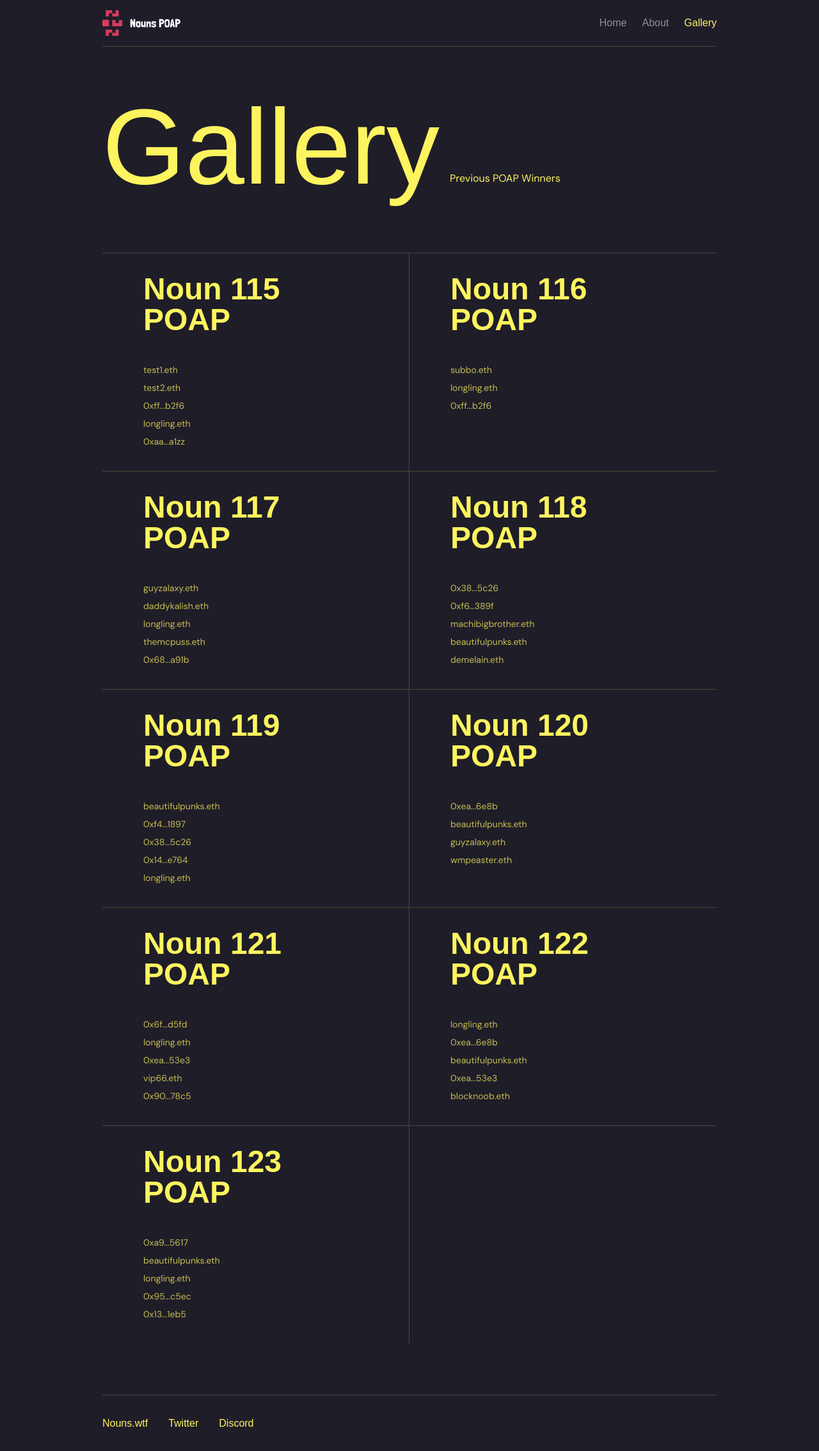
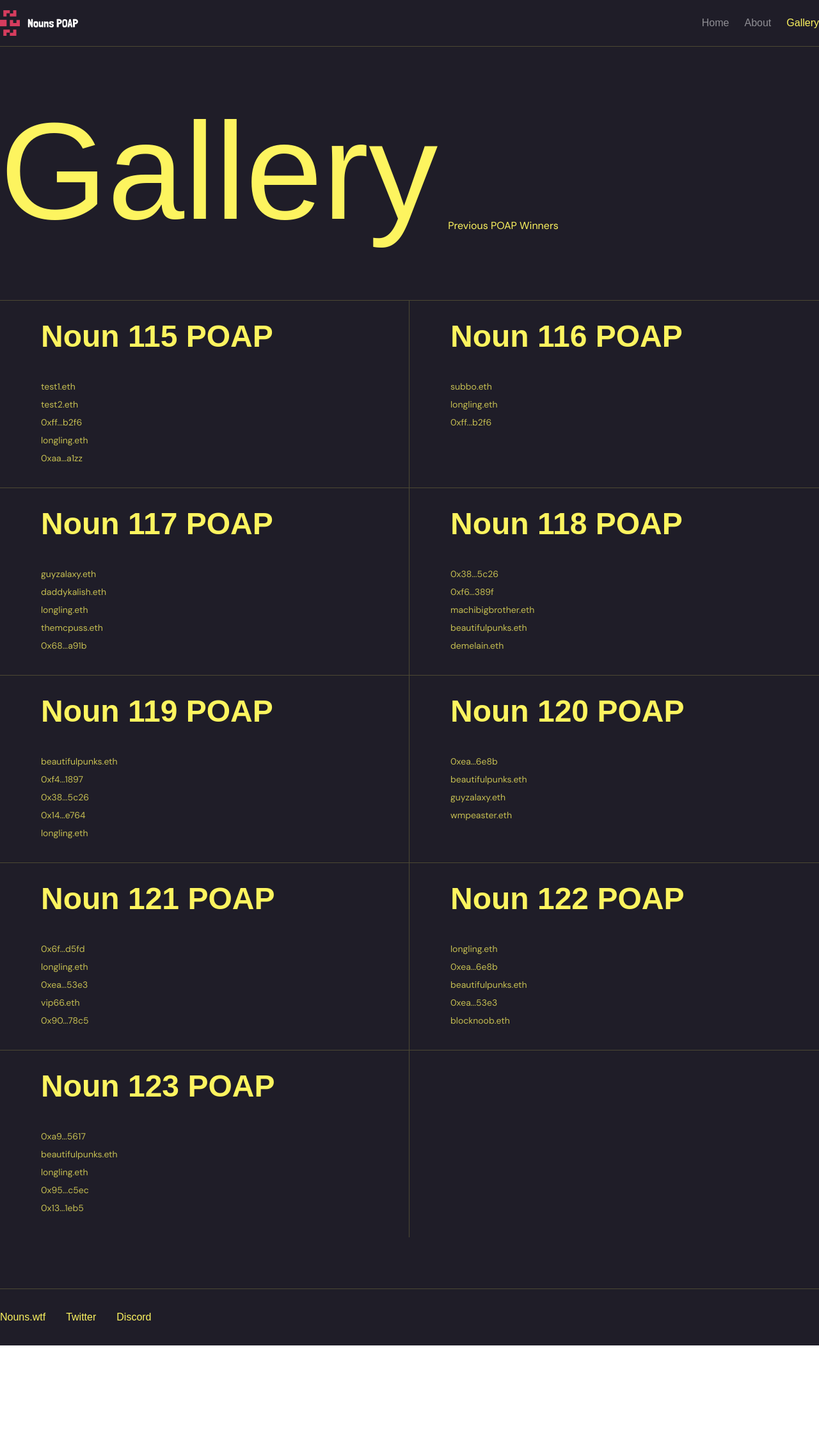
Before and after one commit to cdt-eth/Nouns-POAP, a Next.js app: page /gallery in a window 1280 px wide. Shown: the whole page at 64% size. After the commit the page ends 2103 px from the top, so only its background shows below. Built offline with nearby package versions, Linux system fonts and the light colour scheme; a web font is replaced by a local one.

Commit message:
max width fix

```diff
--- a/pages/about.tsx
+++ b/pages/about.tsx
@@ -5,7 +5,7 @@
 const About = () => {
   return (
     <div className="min-h-screen bg-nouns-bg-blue text-white">
-      <div className="xs:w-11/12 sm:w-9/12 m-auto  sm:max">
+      <div className="xs:w-11/12 sm:w-full  m-auto maxW">
         <Nav about />
         <div className="">
           <div className="text-nouns font-light xs:text-3xl sm:text-6xl sm:w-8/12 leading-tight xs:mt-10 sm:mt-14">
--- a/pages/components/Footer.tsx
+++ b/pages/components/Footer.tsx
@@ -6,6 +6,7 @@
 }
 
 const Footer = ({ dark, gallery }: FooterProps) => {
+  // xs:w-11/12 sm:w-9/12
   return (
     <div
       className={`
@@ -13,7 +14,7 @@
           gap-8
           text-nouns
           py-8
-          xs:w-11/12 sm:w-9/12 m-auto
+          m-auto
           border-t
           xs:justify-around
           sm:justify-start
--- a/pages/gallery.tsx
+++ b/pages/gallery.tsx
@@ -13,7 +13,7 @@
 
   return (
     <div className=" min-h-screen bg-nouns-bg-darkblue">
-      <div className="xs:w-11/12 sm:w-9/12 m-auto text-nouns-yellow xs:pb-10 sm:pb-20 sm:max">
+      <div className="xs:w-11/12  sm:w-full  m-auto text-nouns-yellow xs:pb-10 sm:pb-20 maxW">
         <Nav gallery />
         <div className="flex xs:flex-col sm:gap-4 sm:flex-row xs:mb-4 sm:mb-10 xs:text-center">
           <div className="text-nouns header">Gallery</div>
--- a/pages/index.tsx
+++ b/pages/index.tsx
@@ -18,13 +18,13 @@
   return (
     <div className="min-h-screen bg-nouns-bg-grey">
       <Header />
-      <div className="xs:w-11/12 sm:w-9/12 m-auto sm:max">
+      <div className="maxW xs:w-11/12 sm:w-full m-auto">
         <Nav home about={false} />
 
         {auctions && (
           <>
             <div>
-              <p className="text-nouns text-black header leading-none	 text-center">
+              <p className="text-nouns text-black header leading-none	text-center">
                 Noun {auctions[0].auction} POAP
               </p>
             </div>
@@ -128,8 +128,8 @@
             </div>
           </div>
         </div>
+        <Footer dark={false} />
       </div>
-      <Footer dark={false} />
     </div>
   );
 };
--- a/styles/global.css
+++ b/styles/global.css
@@ -38,7 +38,12 @@
 }
 
 .header {
-  font-size: 13vw;
+  font-size: 216px;
+}
+@media only screen and (max-width: 640px) {
+  .header {
+    font-size: 55px;
+  }
 }
 
 .text-2xs {
@@ -129,8 +134,9 @@
   transform: translateX(4px);
 }
 
-.max {
-  max-width: 1440px;
+.maxW {
+  max-width: 1440px !important;
+  margin: auto;
 }
 
 .border-about {
```
